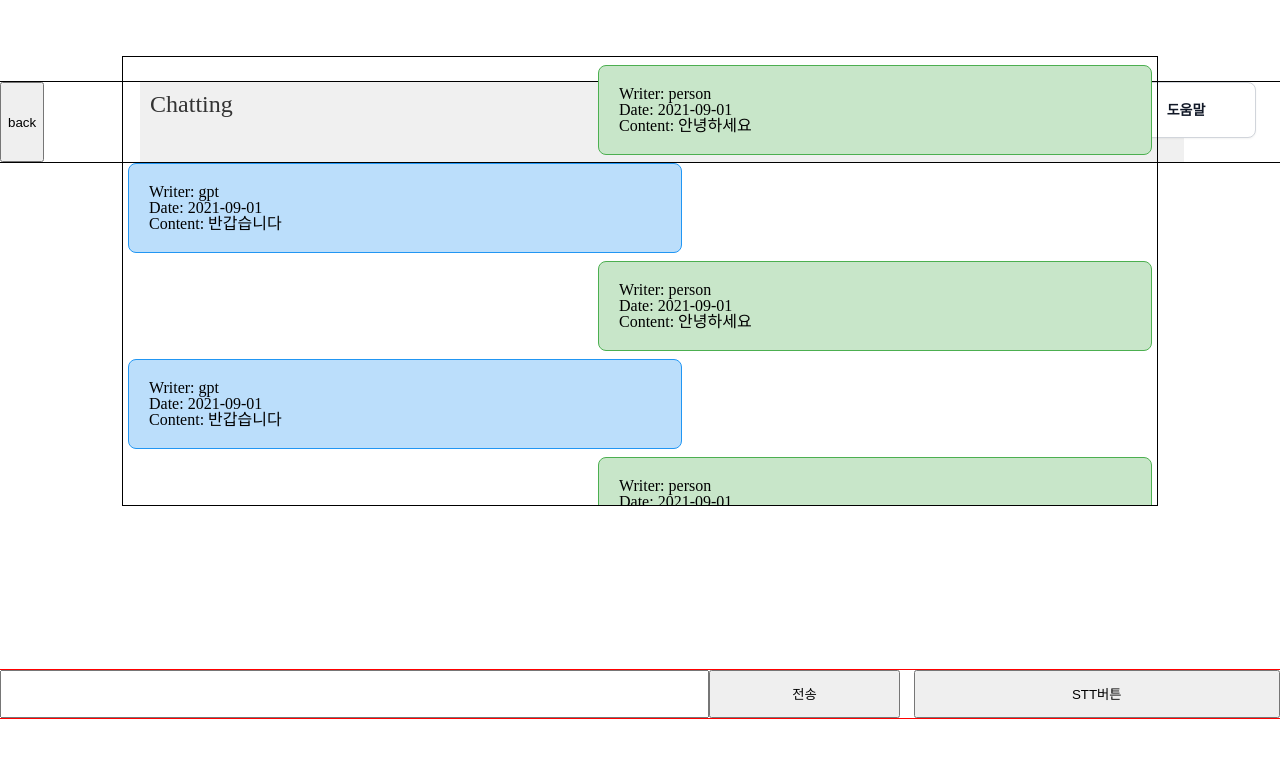
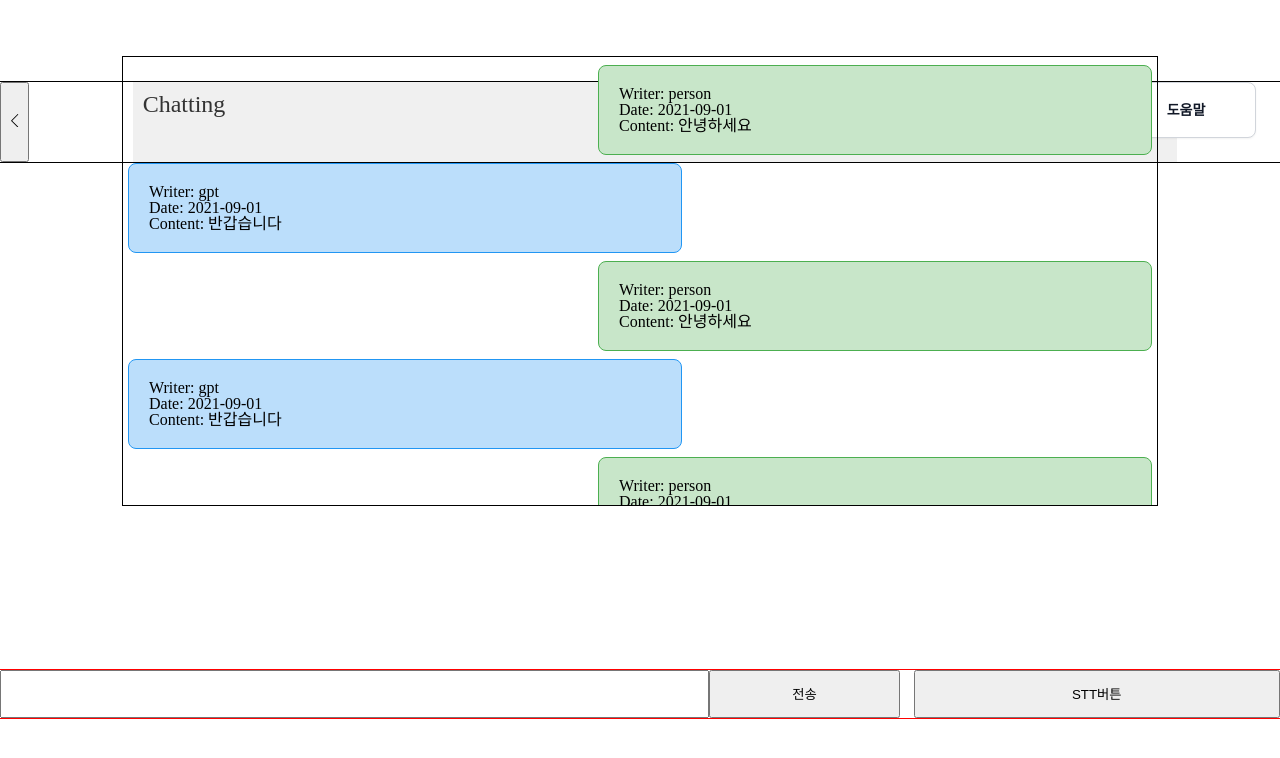
Before and after one commit to CWDll/Mearing, a React (Create React App) app: page /chatbot in a window 1280 px wide. Shown: the top 758 px of the page. Built offline with nearby package versions, Linux system fonts and the light colour scheme.

Commit message:
[Design] reacticons 적용

```diff
--- a/package.json
+++ b/package.json
@@ -13,6 +13,7 @@
     "axios": "^1.6.8",
     "react": "^18.3.1",
     "react-dom": "^18.3.1",
+    "react-icons": "^5.2.1",
     "react-router-dom": "^6.23.1",
     "react-scripts": "5.0.1",
     "styled-components": "^6.1.10",
--- a/src/pages/CenterPage/CenterPage.tsx
+++ b/src/pages/CenterPage/CenterPage.tsx
@@ -1,6 +1,9 @@
 import React from "react";
 import * as S from "./style";
 import { useNavigate } from "react-router-dom";
+
+// reacticons
+import { SlArrowLeft } from "react-icons/sl";
 
 // 컴포넌트 가져오기
 import TitleBar from "../../components/common/TitleBar";
@@ -77,7 +80,9 @@ const CenterPage: React.FC = () => {
   return (
     <S.CenterContainer>
       <S.Header>
-        <button onClick={goToBack}>back</button>
+        <button onClick={goToBack}>
+          <SlArrowLeft />
+        </button>
         <TitleBar title="도움 시설" />
       </S.Header>
       {/* <TitleBar title="위치 정보"/> */}
--- a/src/pages/ChatbotPage/ChatbotPage.tsx
+++ b/src/pages/ChatbotPage/ChatbotPage.tsx
@@ -1,6 +1,9 @@
 import React from "react";
 import * as S from "./style";
 import { useNavigate } from "react-router-dom";
+
+// reacticons
+import { SlArrowLeft } from "react-icons/sl";
 
 // 컴포넌트 가져오기
 import TitleBar from "../../components/common/TitleBar";
@@ -18,7 +21,9 @@ const ChatbotPage: React.FC = () => {
   return (
     <S.ChatbotContainer>
       <S.Header>
-        <button onClick={goToBack}>back</button>
+        <button onClick={goToBack}>
+          <SlArrowLeft />
+        </button>
         <TitleBar title="Chatting" />
       </S.Header>
       <HelpModal />
```
Also changed, not shown: 2 other files (tests, documents, lock files or other folders).
